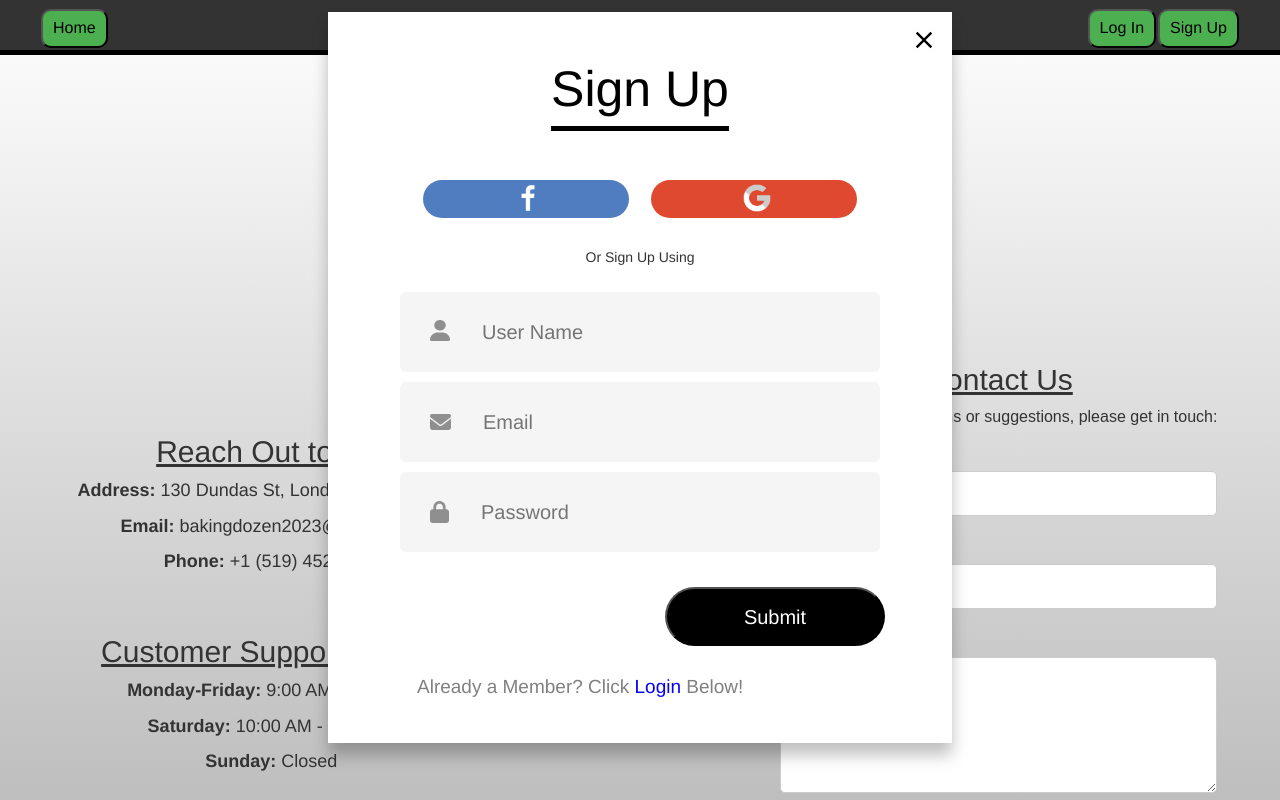
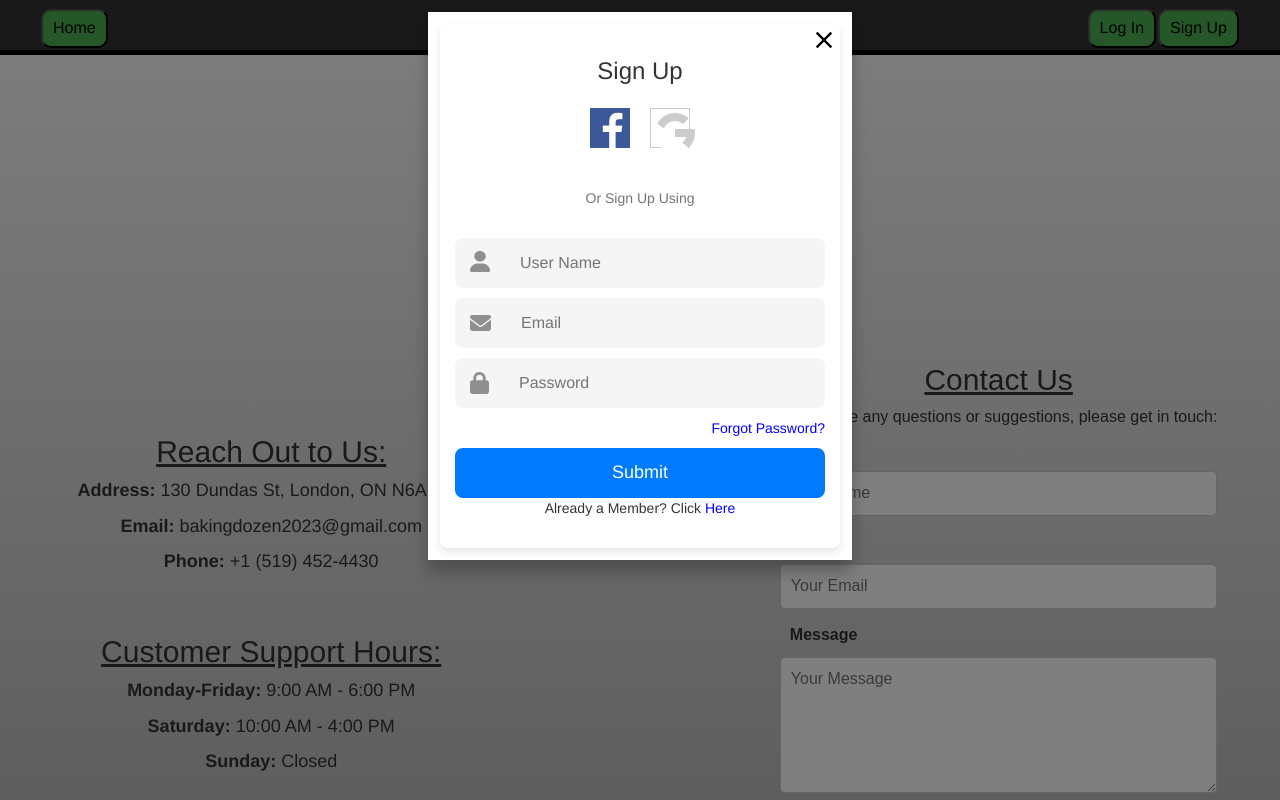
Before and after one commit to nalnajar/Podcast, a React (Create React App) app in the folder PodcastClient/: page /Contact-us in a window 1280 px wide. Both pictures are taken after a click on the button "Sign Up". Shown: the top 800 px of the page. Built offline with nearby package versions, Linux system fonts and the light colour scheme.

Commit message:
Fixed bugs in login and register, redesign component

```diff
--- a/PodcastClient/src/Components/LoginSignupComponent/LoginSignup.css
+++ b/PodcastClient/src/Components/LoginSignupComponent/LoginSignup.css
@@ -1,182 +1,139 @@
 .container {
   display: flex;
   flex-direction: column;
+  align-items: center;
+  max-width: 400px;
   margin: auto;
-  width: 600px !important;
-  background: #fff;
-  padding-bottom: 30px;
+  padding: 30px;
+  background: #ffffff;
+  box-shadow: 0px 4px 8px rgba(0, 0, 0, 0.1);
+  border-radius: 8px;
 }
 
 .header {
-  display: flex;
-  flex-direction: column;
-  align-items: center;
-  gap: 9px;
-  width: 100%;
-  margin-top: 30px;
+  text-align: center;
+  margin-bottom: 20px;
 }
 
 .text {
-  color: black;
-  font-size: 50px;
-  font-weight: 400;
-  text-decoration: underline;
-  text-underline-position: under;
-  text-underline-offset: 8px;
+  color: #333;
+  font-size: 24px;
+  font-weight: 500;
 }
 
 .inputs {
-  margin-top: 55px;
+  width: 100%;
   display: flex;
   flex-direction: column;
-  gap: 25px;
-  align-items: center;
+  gap: 20px;
 }
 
 .input {
   display: flex;
   align-items: center;
-  margin: auto;
-  width: 480px;
-  height: 80px;
-  background: whitesmoke;
-  border-radius: 6px;
+  width: 100%;
+  height: 50px;
+  background: #f5f5f5;
+  border-radius: 8px;
+  overflow: hidden;
 }
 
 .input img {
-  margin: 0px 30px;
+  margin: 0 15px;
 }
 
 .input input {
-  height: 55px;
-  width: 400px;
+  flex: 1;
+  height: 100%;
+  padding: 0 15px;
   background: transparent;
   border: none;
   outline: none;
-  color: grey;
-  font-size: 20px;
+  color: #333;
+  font-size: 16px;
 }
 
 .forgot-password {
-  padding-left: 62px;
-  margin-top: 27px;
-  color: gray;
-  font-size: 19px;
+  text-align: right;
+
+  font-size: 14px;
 }
-.forgot-password span {
+
+.clickThis {
   color: blue;
   cursor: pointer;
 }
 
-.submit-container {
-  display: flex;
-  gap: 30px;
-  margin-left: 60px;
-  margin-right: 60px;
-  margin-top: 20px;
+.submitbutton-container {
+  width: 100%;
 }
 
 .submit {
+  width: 100%;
+  height: 50px;
+  color: #fff;
+  background: #007bff;
+  border: none;
+  border-radius: 8px;
+  font-size: 18px;
+  font-weight: 500;
+  cursor: pointer;
+  transition: background 0.3s, transform 0.3s;
+}
+
+.submit:hover {
+  background: #0056b3;
+}
+
+.altLogin {
+  text-align: center;
+  margin-top: 20px;
+  color: #757575;
+  font-size: 14px;
+}
+
+.alt-login {
+  width: 100%;
   display: flex;
+  gap: 20px;
   justify-content: center;
-  align-items: center;
-  width: 220px;
-  height: 59px;
-  color: white;
-  background: blue;
-  border-radius: 50px;
-  font-size: 20px;
-  font-weight: 400;
+}
+
+.alt-login div {
+  width: 40px;
+  height: 40px;
+  background-size: cover;
   cursor: pointer;
 }
 
-.gray {
-  background: gray;
-  color: #fff;
+.google {
+  background-color: #fff;
+  border: 1px solid #ccc;
 }
 
-.altLogin {
-  display: flex;
-  flex-direction: column;
-  align-items: center;
-  margin-bottom: 0px;
-  width: 100%;
-}
-.alt-login {
-  width: 80%;
-  height: 3em;
-  display: flex;
-  justify-content: space-around;
-}
-
-.alt-login div {
-  width: 45%;
-  height: 90%;
-  border-radius: 3em;
-  background-repeat: no-repeat;
-  cursor: pointer;
-}
-.google {
-  background-color: #df4930;
-}
 .facebook {
-  background-color: #507cc0;
-}
-
-.alt-login img {
-  padding-left: 90px;
-  background-size: contain;
-  height: 90%;
-  padding-top: 2px;
-}
-
-.submit:hover {
-  transform: scale(1.1);
-}
-
-.google:hover {
-  transform: scale(1.1);
-}
-.facebook:hover {
-  transform: scale(1.1);
-}
-div:empty {
-  display: none;
-}
-
-.submitButton {
-  background-color: black;
-}
-.submitbutton-container {
-  padding-left: 310px;
-  padding-top: 25px;
+  background-color: #3b5998;
 }
 
 .ui.message.success {
-  position: relative;
   text-align: center;
-  left: 50%;
-  transform: translate(-50%, -50%);
   background-color: #4caf50;
   color: #fff;
   padding: 10px 20px;
   border-radius: 5px;
   font-size: 16px;
   z-index: 1000;
-  width: 50%;
+  width: 75%;
 }
 .ui.message.failed {
-  position: relative;
   text-align: center;
-  left: 50%;
-  transform: translate(-50%, -50%);
-  background-color: red;
+  background-color: rgb(237, 3, 3);
   color: #fff;
   padding: 10px 20px;
   border-radius: 5px;
   font-size: 16px;
   z-index: 1000;
-  width: 50%;
+  width: 75%;
 }
 
 .errorText {
@@ -192,3 +149,7 @@
   padding: 6px 10px;
   border-radius: 10px;
 }
+
+.forgotCSS {
+  padding-bottom: 10px;
+}
--- a/PodcastClient/src/Components/LoginSignupComponent/LoginSignup.jsx
+++ b/PodcastClient/src/Components/LoginSignupComponent/LoginSignup.jsx
@@ -52,14 +52,17 @@
 
   async handleSubmit(e) {
     e.preventDefault();
-    this.setState({
-      formErrors: this.validate({
+    const formErrors = this.validate({
       username: this.state.username,
       email: this.state.email,
       password: this.state.password,
-      }),
     });
-    this.setState({ isSubmit: true });
+
+    if (Object.values(formErrors).every((error) => error === "")) {
+      this.setState({
+        formErrors: formErrors,
+        isSubmit: true,
+      });
 
       try {
         const response = await axios.post("http://localhost:8081/register", {
@@ -71,7 +74,10 @@
         console.log(response);
 
         if (response.status === 200) {
-        this.setState({ showSuccessMessageRegister: true, isModalOpen: false });
+          this.setState({
+            showSuccessMessageRegister: true,
+            isModalOpen: false,
+          });
           console.log("registration successful");
           setTimeout(() => {
             this.setState({ showSuccessMessageRegister: false });
@@ -84,6 +90,12 @@
         setTimeout(() => {
           this.setState({ showFailedMessageRegister: false });
         }, 5000);
+      }
+    } else {
+      this.setState({
+        formErrors: formErrors,
+        isSubmit: false,
+      });
     }
   }
 
@@ -249,7 +261,12 @@
                     onChange={this.handleChange}
                   />
                 </div>
+
                 <p className="errorText">{this.state.formErrors.password}</p>
+                <div className="forgot-password clickThis forgotCSS">
+                  {" "}
+                  Forgot Password?
+                </div>
               </form>
             </div>
             {this.state.action === "Sign Up" ? (
@@ -276,17 +293,26 @@
               <div className="forgot-password">
                 Already a Member? Click{" "}
                 <span
+                  className="clickThis"
                   onClick={() => {
-                    this.state.setState({ action: "Login" });
+                    this.setState({ action: "Login" });
                   }}
                 >
-                  Login
+                  Here
                 </span>{" "}
-                Below!
               </div>
             ) : (
               <div className="forgot-password">
-                Lost Password? <span>Click Here!</span>
+                Don't have an account? Click{" "}
+                <span
+                  className="clickThis"
+                  onClick={() => {
+                    this.setState({ action: "Sign Up" });
+                  }}
+                >
+                  Here
+                </span>{" "}
+                to register.
               </div>
             )}
           </div>
```
Lines whose indentation alone changed are shown as unchanged.
